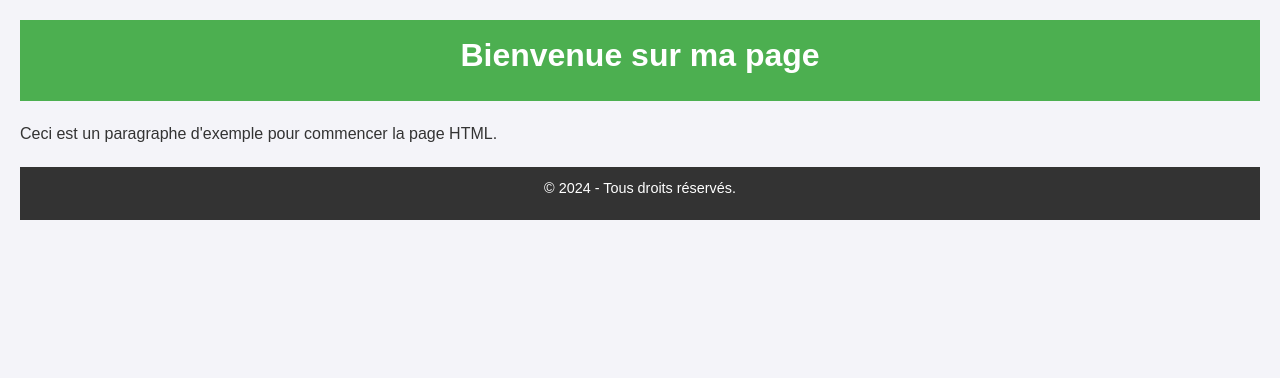
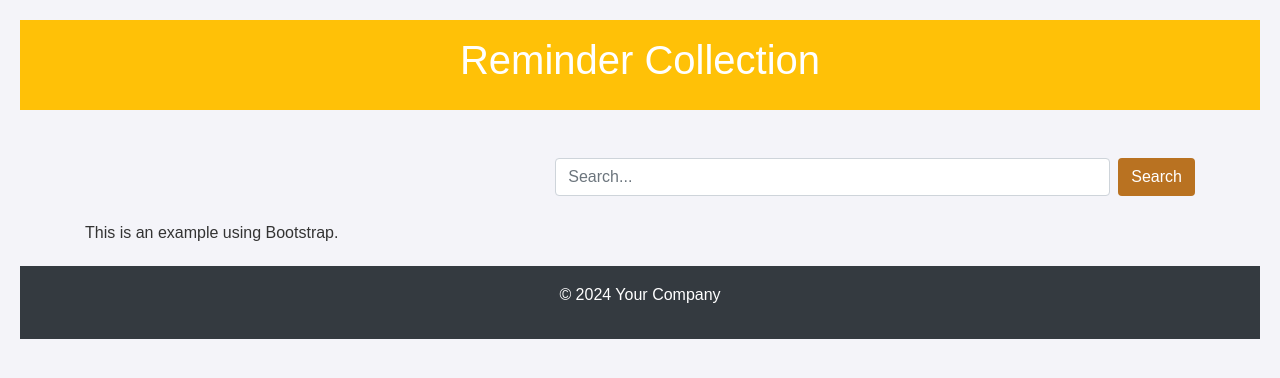
Before and after one commit to Ayoub060/Wikemedia-Patrimoine-culturel-JS-PYTHON-NODEJS-NOSQL, a plain HTML site: page index.html in a window 1280 px wide. Drawn offline with nearby package versions, Linux system fonts and the light colour scheme.

Commit message:
Add files via upload

```diff
--- a/index.html
+++ b/index.html
@@ -1,22 +1,55 @@
 <!DOCTYPE html>
-<html lang="fr">
+<html lang="en">
 <head>
     <meta charset="UTF-8">
     <meta name="viewport" content="width=device-width, initial-scale=1.0">
-    <title>Titre de la Page</title>
-    <link rel="stylesheet" href="style.css"> <!-- Lien vers une feuille de style CSS (optionnel) -->
+    <title>Reminder collection</title>
+    <link href="https://stackpath.bootstrapcdn.com/bootstrap/4.5.2/css/bootstrap.min.css" rel="stylesheet">
+    <style>
+        body {
+            font-family: Arial, sans-serif;
+            background-color: #f4f4f9;
+            color: #333;
+            line-height: 1.6;
+            padding: 20px;
+        }
+        h1 {
+            margin-bottom: 10px;
+        }
+        .search-button {
+            background-color: #b97221;
+            color: white;
+        }
+        .search-button:hover {
+            background-color: #45a049;
+        }
+        footer {
+            margin-top: 20px;
+        }
+    </style>
 </head>
 <body>
-    <header>
-        <h1>Bienvenue sur ma page</h1>
+    <header class="bg-warning text-white text-center py-3">
+        <h1>Reminder Collection</h1>
     </header>
 
-    <main>
-        <p>Ceci est un paragraphe d'exemple pour commencer la page HTML.</p>
-    </main>
+    <div class="container mt-5">
+        <div class="d-flex justify-content-end mb-4">
+            <input type="text" class="form-control w-50 mr-2 search-box" placeholder="Search...">
+            <button class="btn search-button">Search</button>
+        </div>
 
-    <footer>
-        <p>© 2024 - Tous droits réservés.</p>
+        <main>
+            <p>This is an example using Bootstrap.</p>
+        </main>
+    </div>
+
+    <footer class="bg-dark text-white text-center py-3">
+        <p>&copy; 2024 Your Company</p>
     </footer>
+
+    <script src="https://code.jquery.com/jquery-3.5.1.slim.min.js"></script>
+    <script src="https://cdn.jsdelivr.net/npm/@popperjs/core@2.5.4/dist/umd/popper.min.js"></script>
+    <script src="https://stackpath.bootstrapcdn.com/bootstrap/4.5.2/js/bootstrap.min.js"></script>
 </body>
 </html>
```
